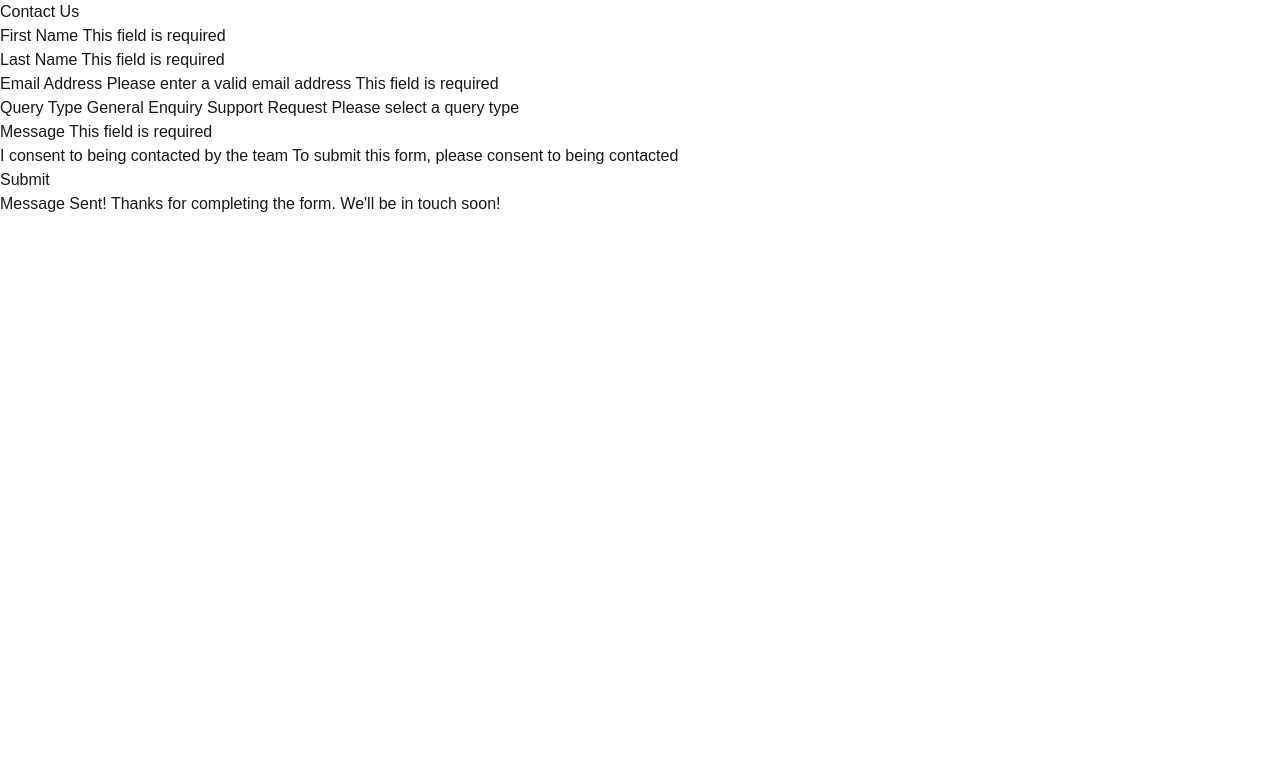
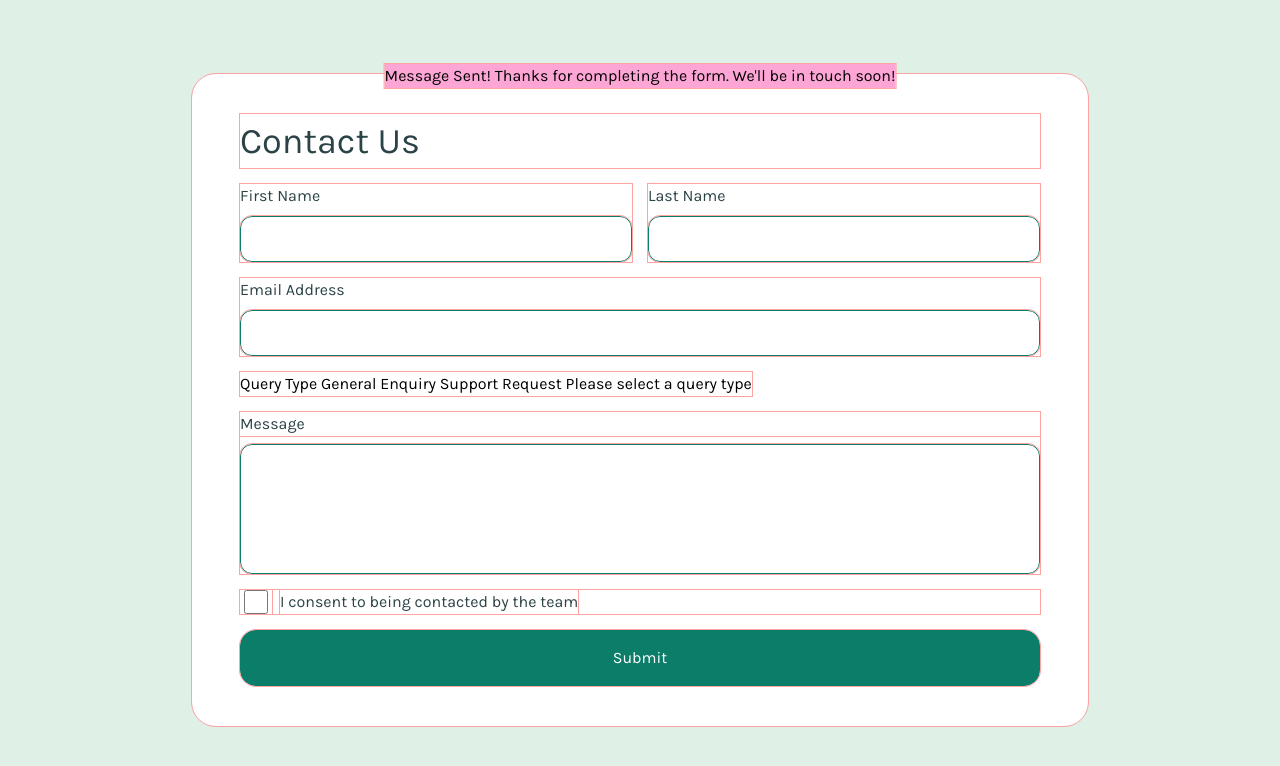
Before and after one commit to lilKriT/fem-contact-form, a Next.js app: page / in a window 1280 px wide. Shown: the top 766 px of the page. Built offline with nearby package versions, Linux system fonts and the light colour scheme.

Commit message:
Lots of work.

```diff
--- /dev/null
+++ b/app/Toast.tsx
@@ -0,0 +1,9 @@
+const Toast = () => {
+  return (
+    <div className="absolute top-16 left-1/2 -translate-x-1/2  bg-pink-300">
+      Message Sent! Thanks for completing the form. We'll be in touch soon!
+    </div>
+  );
+};
+
+export default Toast;
--- a/app/globals.css
+++ b/app/globals.css
@@ -1,8 +1,8 @@
 @import "tailwindcss";
 
 :root {
-  --background: #ffffff;
-  --foreground: #171717;
+  /* --background: #ffffff;
+  --foreground: #171717; */
 }
 
 @theme inline {
@@ -11,8 +11,9 @@
   --font-sans: var(--font-geist-sans);
   --font-mono: var(--font-geist-mono); */
 
-  /* Font size 16px */
+  /* Font size 16px aka default*/
   /* --text-base: 1rem; */
+  --font-sans: var(--font-karla-sans);
 
   /* Primary Colors */
   --color-green-200: hsl(148, 38%, 91%);
@@ -24,8 +25,46 @@
   --color-gray-900: hsl(187, 24%, 22%);
 }
 
+* {
+  @apply outline-1 outline-red-300;
+}
+
 body {
-  background: var(--background);
+  background: var(--color-green-200);
+  font-size: var(--text-base);
   color: var(--foreground);
-  font-family: Arial, Helvetica, sans-serif;
+  font-family: var(--font-karla-sans), Arial, Helvetica, sans-serif;
 }
+
+.field {
+  @apply flex flex-col text-gray-900 gap-2 cursor-pointer;
+
+  input,
+  textarea {
+    @apply text-lg text-gray-900 border border-green-600 px-4 py-2 rounded-xl resize-none;
+  }
+
+  span.error {
+    @apply text-red-500 hidden;
+  }
+}
+
+.field--half {
+  @apply grow basis-[calc(50%-.5rem)];
+}
+
+.field--full {
+  @apply basis-full;
+}
+
+.field--horizontal {
+  @apply flex-row;
+}
+
+.btn {
+  @apply px-8 py-4 rounded-2xl cursor-pointer;
+}
+
+.btn--primary {
+  @apply bg-green-600 text-white;
+}
--- a/app/page.tsx
+++ b/app/page.tsx
@@ -1,34 +1,57 @@
-import Image from "next/image";
+import Toast from "./Toast";
 
 export default function Home() {
   return (
-    <div className="">
-      <p>Contact Us</p>
+    <section className="min-h-dvh flex justify-center items-center">
+      <div className="max-w-4xl bg-white flex flex-wrap gap-y-4 gap-x-4 px-12 py-10 rounded-3xl">
+        <h1 className="text-[clamp(var(--text-3xl),8vw,(var(--text-4xl)))] text-gray-900 basis-full">
+          Contact Us
+        </h1>
 
-      <p>First Name This field is required</p>
+        <label className="field field--half">
+          First Name
+          <input type="text" name="" id="" />
+          <span className="error">This field is required</span>
+        </label>
 
-      <p>Last Name This field is required</p>
+        <label className="field field--half">
+          Last Name
+          <input type="text" />
+          <span className="error">This field is required</span>
+        </label>
 
-      <p>
-        Email Address Please enter a valid email address This field is required
-      </p>
+        <label className="field field--full">
+          Email Address
+          <input type="text" />
+          <span className="error">
+            Please enter a valid email address This field is required
+          </span>
+        </label>
 
-      <p>
-        Query Type General Enquiry Support Request Please select a query type
-      </p>
+        <p>
+          Query Type General Enquiry Support Request Please select a query type
+        </p>
 
-      <p>Message This field is required</p>
+        {/* Message */}
+        <label className="field field--full">
+          <p>Message</p>
+          <textarea name="" id="" rows={4} className=""></textarea>
+          <span className="error">This field is required</span>
+        </label>
 
-      <p>
-        I consent to being contacted by the team To submit this form, please
-        consent to being contacted
-      </p>
+        {/* Consent checkbox */}
+        <label className="field field--full field--horizontal flex-wrap">
+          <input type="checkbox" name="" id="" className="basis-8 shrink-0" />
+          <p className="">I consent to being contacted by the team</p>
+          <span className="error basis-full">
+            To submit this form, please consent to being contacted
+          </span>
+        </label>
 
-      <p>Submit</p>
+        <button className="btn btn--primary basis-full">Submit</button>
 
-      <p>
-        Message Sent! Thanks for completing the form. We'll be in touch soon!
-      </p>
-    </div>
+        <Toast />
+      </div>
+    </section>
   );
 }
```
